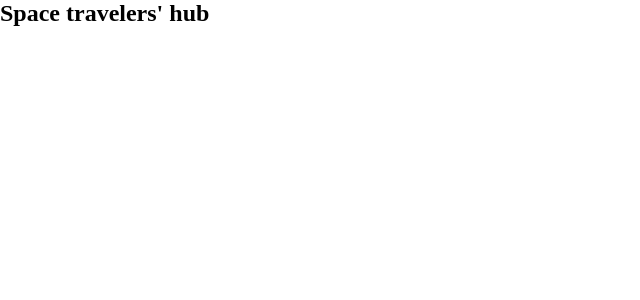
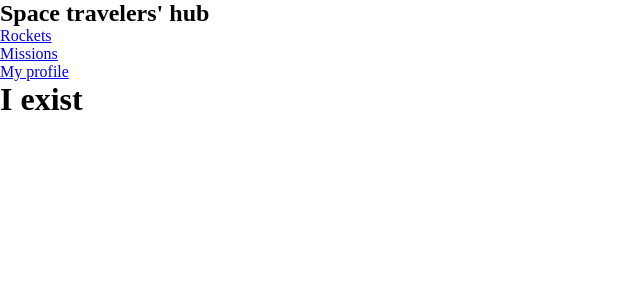
Before and after one commit to JohnFTitor/space-travelers-hub, a React (Create React App) app: page /profile in a window 1280 px wide. Shown: the top 300 px of the page, without its empty margins (0-640 px from the left). Built offline with nearby package versions, Linux system fonts and the light colour scheme.

Commit message:
Add MyProfile route

```diff
--- a/src/App.js
+++ b/src/App.js
@@ -1,5 +1,7 @@
 import './App.css';
+import { Routes, Route } from 'react-router-dom';
 import NavBar from './components/NavBar';
+import MyProfile from './components/MyProfile';
 
 function App() {
   return (
@@ -7,6 +9,12 @@ function App() {
       <header className="App-header">
         <NavBar />
       </header>
+      <main>
+        <Routes>
+          <Route path="/" element={<h1>I&aphos;m the main page </h1>} />
+          <Route path="/profile" element={<MyProfile />} />
+        </Routes>
+      </main>
     </div>
   );
 }
--- /dev/null
+++ b/src/components/MyProfile.js
@@ -0,0 +1,7 @@
+import React from 'react';
+
+const MyProfile = () => (
+  <h1> I exist </h1>
+);
+
+export default MyProfile;
--- a/src/components/NavBar.js
+++ b/src/components/NavBar.js
@@ -1,21 +1,21 @@
 import React from 'react';
-import { Link } from 'react-router-dom';
+import { NavLink } from 'react-router-dom';
 
 const NavBar = () => (
   <>
     <nav>
-      <h1>Space travelers' hub</h1>
-      {/* <ul>
+      <h1>Space travelers&apos; hub</h1>
+      <ul>
         <li>
-          <Link>Rockets</Link>
+          <NavLink to="/">Rockets</NavLink>
         </li>
         <li>
-          <Link>Missions</Link>
+          <NavLink to="missions">Missions</NavLink>
         </li>
         <li>
-          <Link>My profile</Link>
+          <NavLink to="profile">My profile</NavLink>
         </li>
-      </ul> */}
+      </ul>
     </nav>
   </>
 );
--- a/src/index.js
+++ b/src/index.js
@@ -1,11 +1,14 @@
 import React from 'react';
 import ReactDOM from 'react-dom';
+import { BrowserRouter } from 'react-router-dom';
 import './index.css';
 import App from './App';
 
 ReactDOM.render(
   <React.StrictMode>
-    <App />
+    <BrowserRouter>
+      <App />
+    </BrowserRouter>
   </React.StrictMode>,
   document.getElementById('root'),
 );
```
